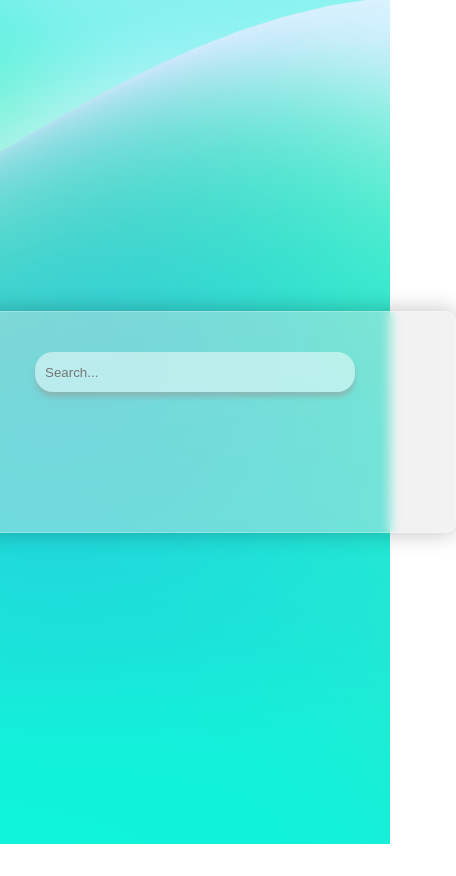
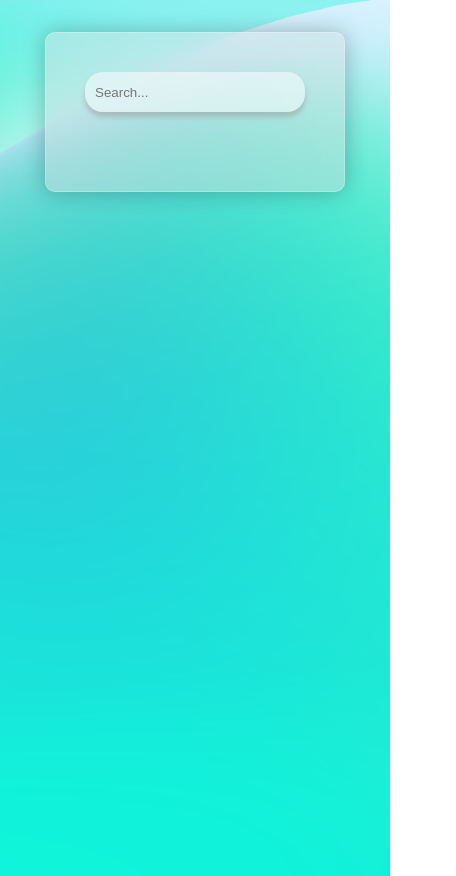
Before and after one commit to steffegit/react-weather-app, a React (Create React App) app: page / in a window 390 px wide. Shown: the whole page, 456 px wide, since content can reach past the window. Before the commit the page ends 844 px from the top, so only its background shows below. Built offline with nearby package versions, Linux system fonts and the light colour scheme.

Commit message:
Done version

```diff
--- a/src/index.css
+++ b/src/index.css
@@ -1,12 +1,13 @@
 @import url('https://fonts.googleapis.com/css2?family=Open+Sans:wght@300;400;500;600;700;800&display=swap');
+@import url('https://fonts.googleapis.com/css2?family=Roboto:ital,wght@0,100;0,300;0,400;0,500;0,700;0,900;1,100;1,300;1,400;1,500;1,700;1,900&display=swap');
 
 body {
   margin: 0;
   font-family: 'Open Sans', serif;
+  font-family: 'Roboto', sans-serif;
   -webkit-font-smoothing: antialiased;
   -moz-osx-font-smoothing: grayscale;
 }
-/* Change the font, this one's ugly af */
 
 .App{
   display: flex;
@@ -14,8 +15,6 @@
   align-items: center;
   flex-direction: column;
   text-align: center;
-
-  background-color: black;
   background-image: url('/src/resources/background2.png');
   background-size: cover;
   background-position: bottom;
@@ -24,18 +23,15 @@
 
 
 .mica-effect{
-  padding: 100px;
+  padding: 10%;
   padding-top: 40px;
   background: #e0e0e069;
-  backdrop-filter: blur(6px);
+  backdrop-filter: blur(12px);
   border-radius: 10px;
-  max-height: 80vh;
   border: 1px solid rgba(255, 255, 255, 0.25);
   box-shadow: 0px 0px 22px 0px rgba(0, 0, 0, 0.25);
 }
 
-/* TODO: fix the search-bar from scaling everything else */
-/* Move the search-bar to the top */
 .search-bar{
   border: none;
   border-radius: 18px;
@@ -66,7 +62,6 @@
 
 .weather-name{
   font-weight: 800;
-  letter-spacing: -0.4rem;
   font-size: 80px;
 }
 
@@ -82,8 +77,6 @@
 }
 
 .weather-weather{
-  font-style: italic;
-  text-transform: lowercase;
   margin-top: 20px;
   margin-bottom: 20px;
   letter-spacing: .4rem;
@@ -99,3 +92,34 @@
   font-family: source-code-pro, Menlo, Monaco, Consolas, 'Courier New',
     monospace;
 }
+
+@media only screen and (max-width: 40em) {
+
+  .App{
+    display: flex;
+    justify-content: flex-start;
+    align-items: center;
+    flex-direction: column;
+    text-align: center;
+
+    padding-top: 2rem;
+  }
+
+  .mica-effect{
+    padding: 10%;
+  }
+
+  .search-bar{
+    width: 200px;
+  }
+
+  .search-bar:focus, .search-bar:active{
+    width: 230px;
+    margin-top: 1rem;
+  }
+
+  .weather-name{
+    font-size: 3rem;
+  }
+
+}
```
Also changed, not shown: src/App.js (+0 -8 lines).
